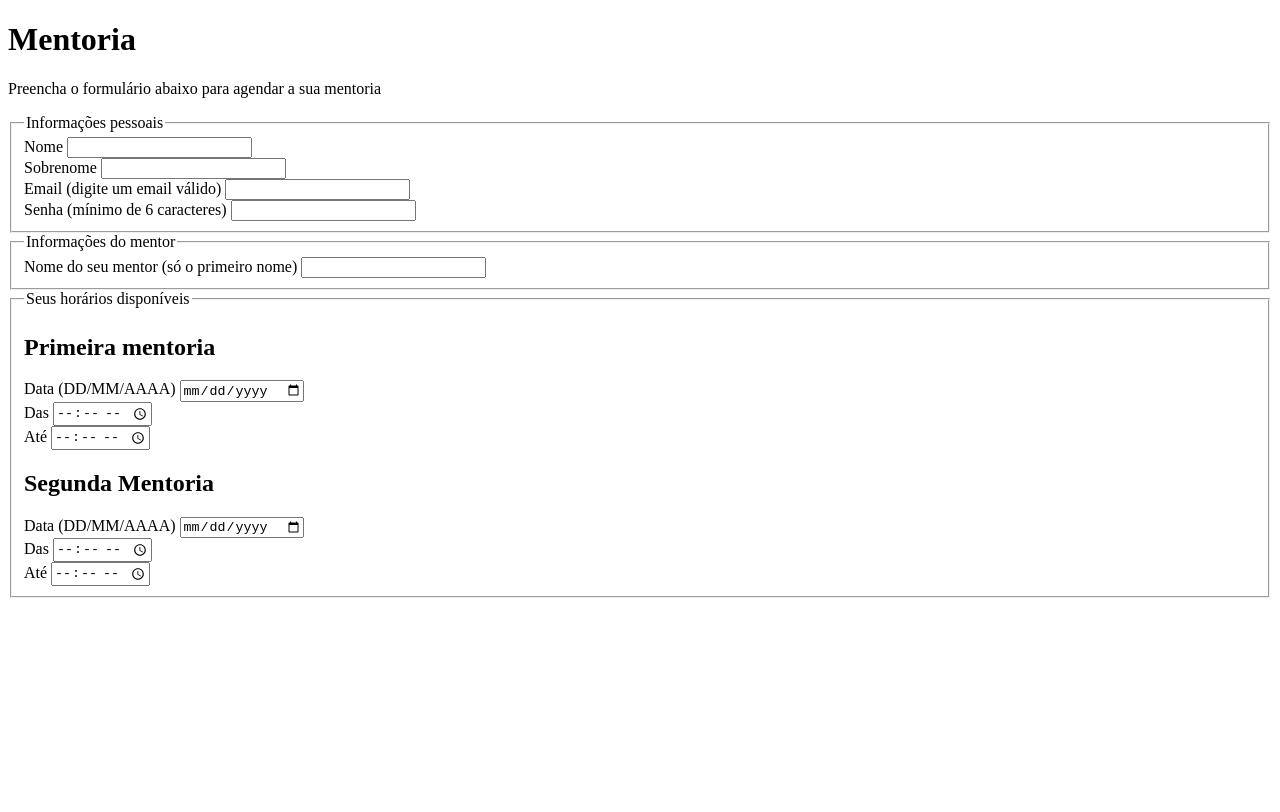
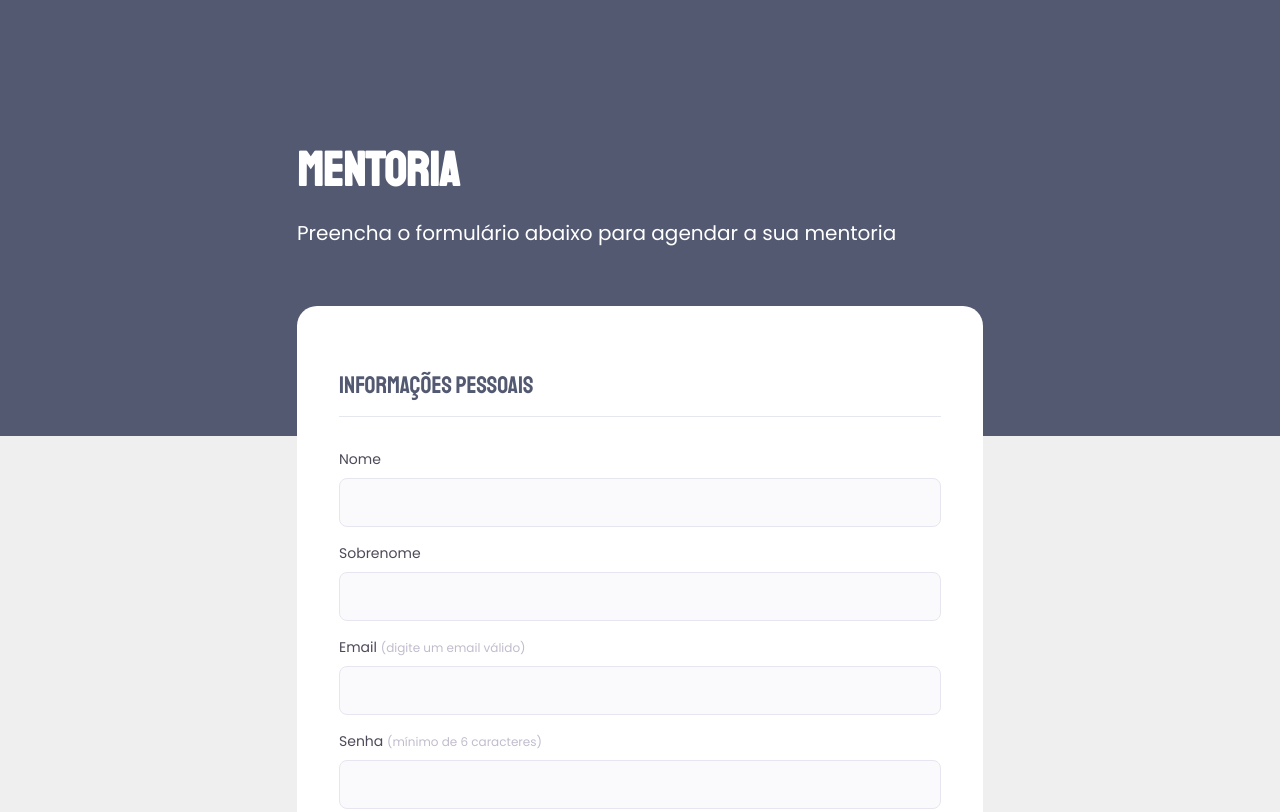
Before and after one commit to leandrobarreto23/formulario-mentoria, a plain HTML site: page index.html in a window 1280 px wide. Shown: the top 812 px of the page. Drawn offline with Linux system fonts and the light colour scheme.

Commit message:
add style css

```diff
--- a/index.html
+++ b/index.html
@@ -4,8 +4,10 @@
   <meta charset="UTF-8">
   <meta name="viewport" content="width=device-width, initial-scale=1.0">
   <title>Mentoria - Trabalhando com forms</title>
+  <link rel="stylesheet" href="style.css">
 </head>
 <body>
+  <div class="page">
     <header>
       <h1>Mentoria</h1>
       <p>Preencha o formulário abaixo para agendar a sua mentoria</p>
@@ -67,5 +69,9 @@
         </div>
       </fieldset>
     </form>
+    <div class="btn-save">
+      <button>Salvar</button>
+    </div>
+  </div>
 </body>
 </html>
--- /dev/null
+++ b/style.css
@@ -0,0 +1,163 @@
+@import url('https://fonts.googleapis.com/css2?family=Poppins&family=Staatliches&display=swap');
+
+:root {
+  --gray-300: #C1BCCC;
+  --gray-400: #535971;
+  --gray-500: #4E4958;
+  --pink-400: #FF5374;
+  --white: #FFF;
+  --white-100: #EFEFEF;
+  --white-200: #E6E6F0;
+  --white-300: #FAFAFC;
+  --font-poppins: 'Poppins', sans-serif;
+  --font-Staatliches:'Staatliches', cursive;
+  font-size: 62.5%;
+}
+
+* {
+  margin: 0;
+  padding: 0;
+  box-sizing: border-box;
+}
+
+body {
+  font-size: 1.6rem;
+  font-family: var(--font-poppins);
+  background-color: var(--white-100);
+}
+
+body::before {
+  content: '';
+  width: 100%;
+  height: 43.6rem;
+  background-color: var(--gray-400);
+
+  position: absolute;
+  top: 0;
+  left: 0;
+  z-index: -1;
+}
+
+.page {
+  margin: auto;
+  max-width: 75rem;
+  padding-inline: 3.2rem;
+}
+
+header {
+  margin-top: 14rem;
+  color: var(--white);
+
+  & h1 {
+    font-family: Staatliches;
+    font-size: 4.8rem;
+  }
+
+  & p {
+    font-size: 2rem;
+    margin-top: 1.8rem;
+  }
+}
+
+form {
+  display: flex;
+  flex-direction: column;
+  gap: 3rem;
+
+  padding: 6.4rem 4.2rem;
+  margin-top: 5.8rem;
+  border-radius: 2rem 2rem 0 0;
+  background-color: var(--white);
+}
+
+fieldset {
+  border: none;
+
+  & legend {
+    width: 100%;
+
+    margin-bottom: 3.2rem;
+    padding-bottom: 1.6rem;
+
+    font-size: 2.4rem;
+    font-family: Staatliches;
+
+    color: var(--gray-400);
+    border-bottom: .1rem solid var(--white-200);
+  }
+
+  & h2 {
+    margin-bottom: .8rem;
+    font-size: 2rem;
+    font-weight: 400;
+    font-family: Staatliches;
+    color: var(--gray-400);
+  }
+
+  & div + h2 {
+    margin-top: 1.6rem;
+  }
+}
+
+.input-wrapper + .input-wrapper {
+  margin-top: 1.6rem;
+}
+
+.input-wrapper {
+  display: flex;
+  flex-direction: column;
+
+  & input {
+    color: var(--gray-400);
+    margin-top: .8rem;
+    padding: 1.6rem 1.2rem;
+    border-radius: .8rem;
+    border: .1rem solid var(--white-200);
+    background-color: var(--white-300);
+  }
+
+  & input:focus {
+    outline: .2rem solid var(--gray-400);
+  }
+
+  & label {
+    color: var(--gray-500);
+    font-size: 1.4rem;
+  }
+
+  & span {
+    font-size: 1.2rem;
+    color: var(--gray-300);
+  }
+}
+
+.btn-save {
+  margin-bottom: 6.4rem;
+  padding-block: 5.2rem;
+  text-align: center;
+  border-radius: 0 0 2rem 2rem;
+  background-color: var(--gray-400);
+
+  & button {
+    cursor: pointer;
+
+    width: 80%;
+    padding: 1.6rem 4rem;
+
+    font-size: 2rem;
+    font-family: Staatliches;
+    text-transform: uppercase;
+
+    border: none;
+    border-radius: 2rem;
+
+    color: var(--white);
+    background-color: var(--pink-400);
+
+    transition: .2s ease-in;
+  }
+
+  & button:hover {
+    opacity: 0.9;
+  }
+}
```
Lines whose indentation alone changed are shown as unchanged.
